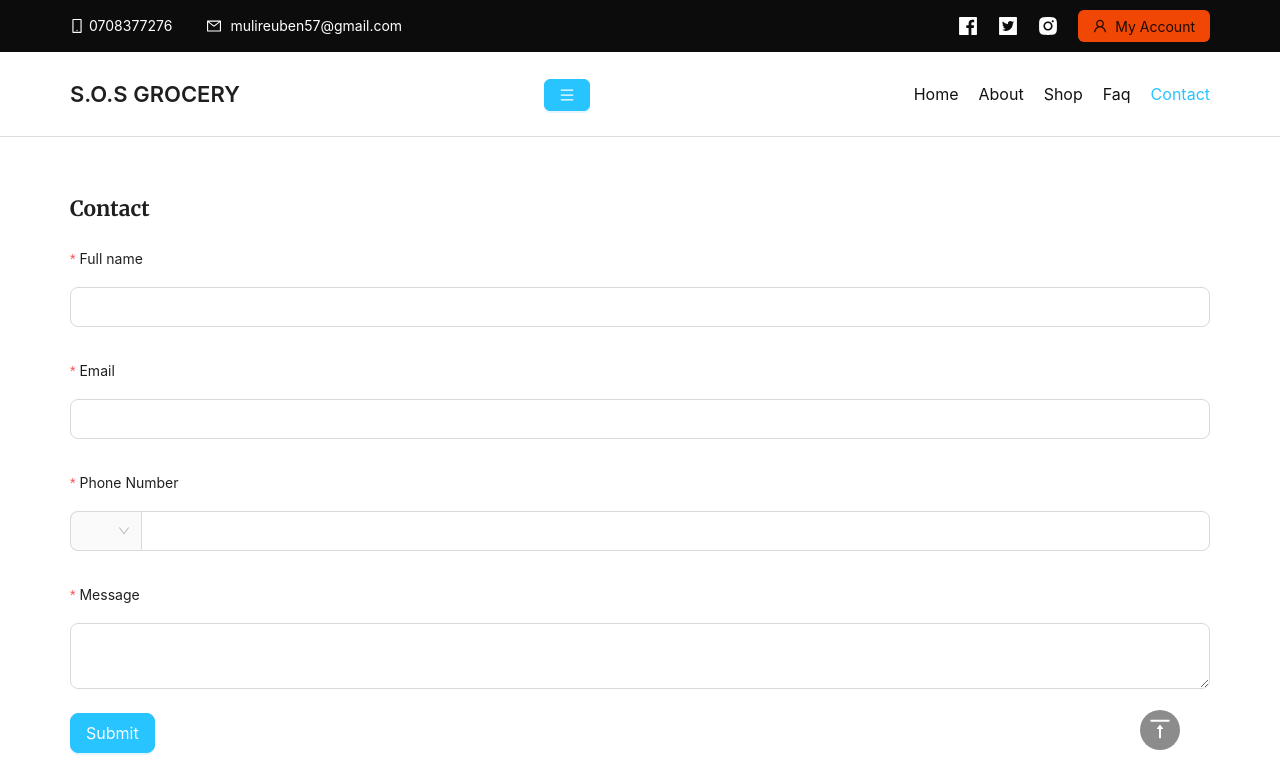
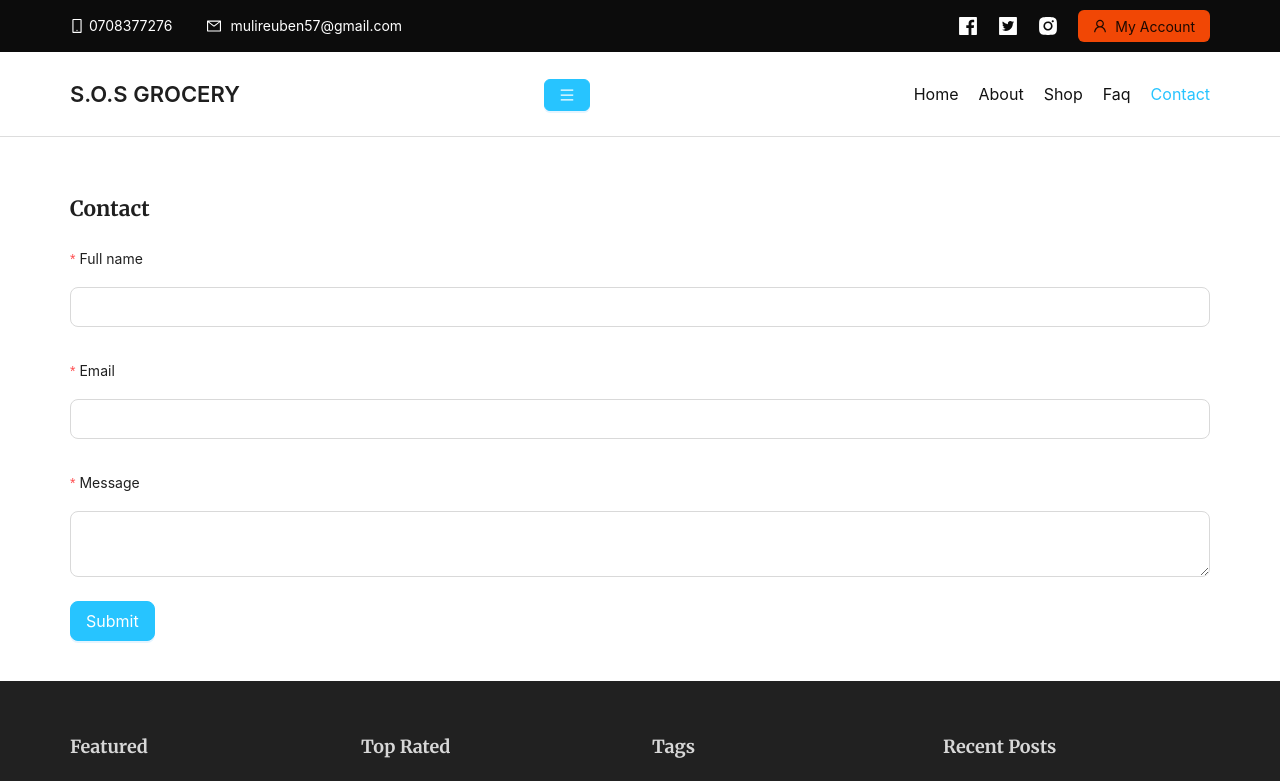
Before and after one commit to mulireuben/Grocery, a React (Create React App) app: page /Contact in a window 1280 px wide. Shown: the top 781 px of the page. Built offline with nearby package versions, Linux system fonts and the light colour scheme.

Commit message:
add email config

```diff
--- a/package.json
+++ b/package.json
@@ -4,10 +4,12 @@
   "private": true,
   "dependencies": {
     "@ant-design/icons": "^5.3.7",
+    "@emailjs/browser": "^4.4.1",
     "@testing-library/jest-dom": "^5.17.0",
     "@testing-library/react": "^13.4.0",
     "@testing-library/user-event": "^13.5.0",
     "antd": "^5.19.1",
+    "axios": "^1.7.4",
     "react": "^18.3.1",
     "react-dom": "^18.3.1",
     "react-router-dom": "^6.24.1",
--- a/src/components/pages/contact.js
+++ b/src/components/pages/contact.js
@@ -1,21 +1,36 @@
-import { Button, Form, Input, Select } from 'antd';
+import emailjs from '@emailjs/browser';
+import { Button, Form, Input } from 'antd';
+import { useState } from 'react';
 
-const { Option } = Select;
 const { TextArea } = Input;
 
 function AppContact() {
-  const prefixSelector = (
-    <Form.Item name='prefix' noStyle>
-      <Select
-        style={{
-          width: 70,
-        }}
-      >
-        <Option value='86'>+86</Option>
-        <Option value='87'>+87</Option>
-      </Select>
-    </Form.Item>
-  );
+  const [values, setValues] = useState({
+    fullname: '',
+    email: '',
+    message: ''
+  });
+
+  const handleSubmit = (formValues) => {
+    const serviceId = 'service_iradodn';
+    const templateId = 'template_amhlq8i';
+    const publicKey = 'lQ9qVMGoJJz-gBJxJ';
+
+    const templateParams = {
+      from_name: formValues.fullname,
+      to_name: 'Reuben',
+      from_email: formValues.email,
+      message: formValues.message,
+      reply_to: formValues.email,
+    };
+
+    emailjs.send(serviceId, templateId, templateParams, publicKey)
+      .then((response) => {
+        console.log('Email sent successfully', response);
+      })
+      .catch((error) => console.log('Error', error));
+  };
+
   return (
     <div className='block contactPage'>
       <div className='container'>
@@ -26,6 +41,7 @@ function AppContact() {
           autoComplete='off'
           layout='vertical'
           size='large'
+          onFinish={handleSubmit}  // Use onFinish instead of onSubmit
         >
           <Form.Item
             label='Full name'
@@ -33,7 +49,7 @@ function AppContact() {
             rules={[
               {
                 required: true,
-                message: ' please input your name!',
+                message: 'Please input your name!',
               },
             ]}
           >
@@ -46,32 +62,14 @@ function AppContact() {
               {
                 required: true,
                 type: 'email',
-                message: ' please input your email!',
+                message: 'Please input your email!',
               },
             ]}
           >
             <Input />
           </Form.Item>
-
           <Form.Item
-            name='phone'
-            label='Phone Number'
-            rules={[
-              {
-                required: true,
-                message: 'Please input your phone number!',
-              },
-            ]}
-          >
-            <Input
-              addonBefore={prefixSelector}
-              style={{
-                width: '100%',
-              }}
-            />
-          </Form.Item>
-          <Form.Item
-            name='Message'
+            name='message'
             label='Message'
             rules={[
               {
```
Also changed, not shown: 1 other file (tests, documents, lock files or other folders).
